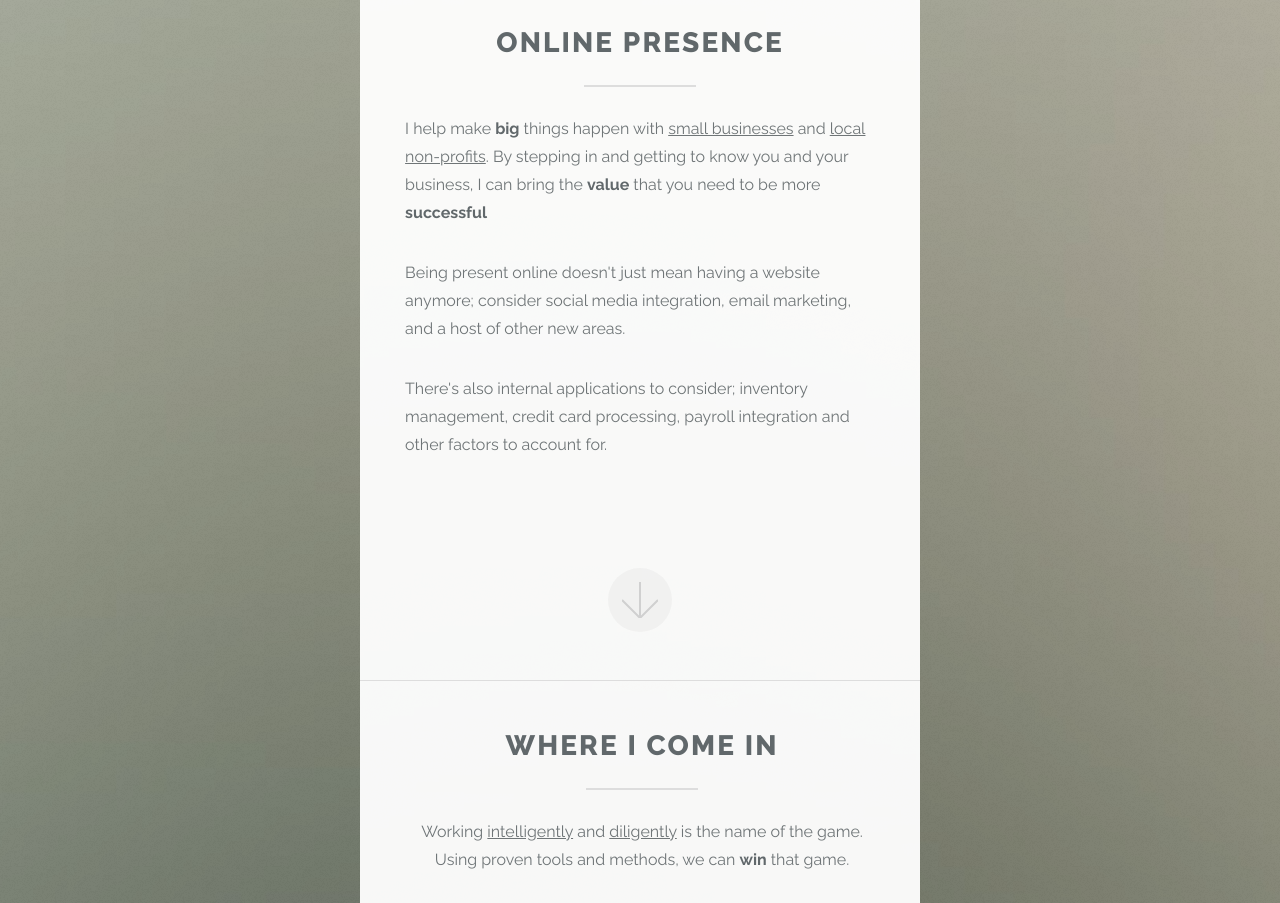
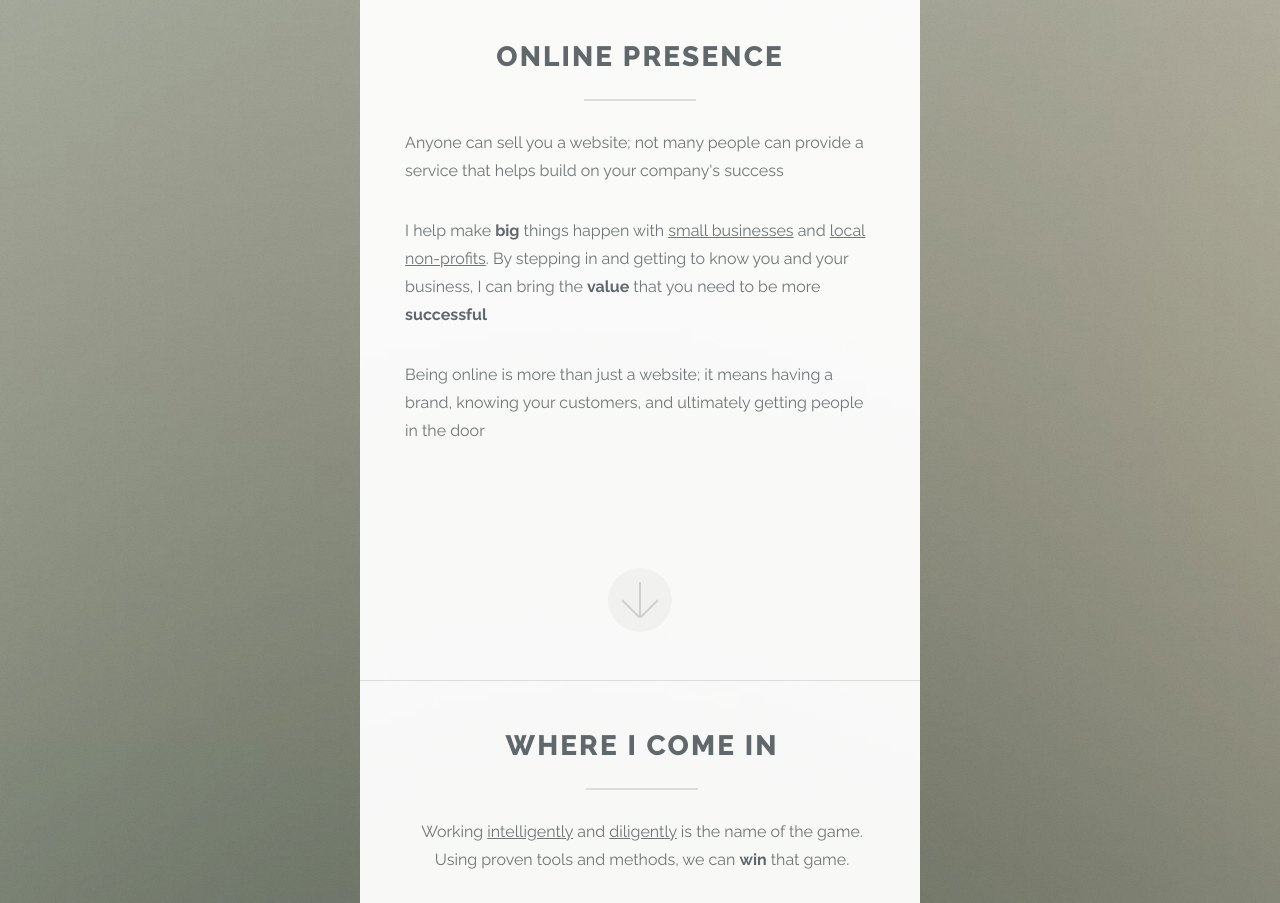
Before and after one commit to timmaybrown/thenullbyte.org, a plain HTML site: page index.html in a window 1280 px wide. Shown: the part 880-1783 px from the top of the page. Drawn offline with Linux system fonts and the light colour scheme.

Commit message:
changed up some of the wording in the title section

```diff
--- a/index.html
+++ b/index.html
@@ -59,9 +59,10 @@
             <header class="major">
               <h2>Online Presence</h2>
             </header>
+
+            <p>Anyone can sell you a website; not many people can provide a service that helps build on your company's success</p>
             <p>I help make <b>big</b> things happen with <u>small businesses</u> and <u>local non-profits</u>. By stepping in and getting to know you and your business, I can bring the <b>value</b> that you need to be more <b>successful</b></p>
-            <p>Being present online doesn't just mean having a website anymore; consider social media integration, email marketing, and a host of other new areas.</p>
-            <p>There's also internal applications to consider; inventory management, credit card processing, payroll integration and other factors to account for.</p>
+            <p>Being online is more than just a website; it means having a brand, knowing your customers, and ultimately getting people in the door</p>
           </div>
           <a href="#two" class="goto-next scrolly">Next</a>
         </div>
```
